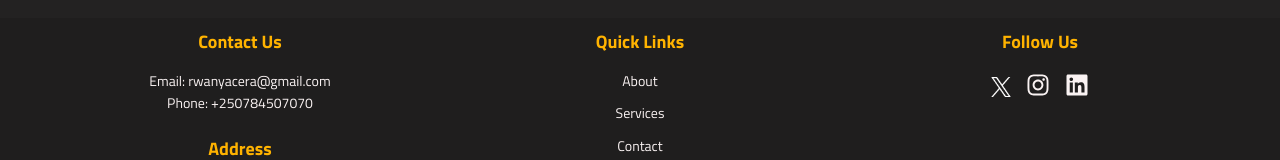
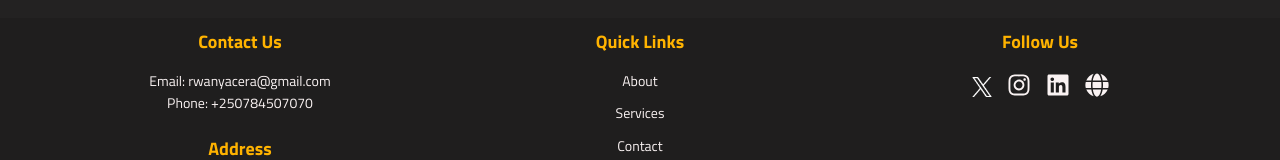
Before and after one commit to Kevin-webdesign/cera-company, a React (Create React App) app: page / in a window 1280 px wide. Shown: the part 743-903 px from the top of the page. Built offline with nearby package versions, Linux system fonts and the light colour scheme.

Commit message:
the web link added

```diff
--- a/src/components/footer/Footer.jsx
+++ b/src/components/footer/Footer.jsx
@@ -1,6 +1,6 @@
 import React from 'react';
 import './Footer.css';
-import { FaLinkedin, FaInstagram} from 'react-icons/fa';
+import { FaLinkedin, FaInstagram, FaGlobe } from 'react-icons/fa';
 import logo from './logo.png';
 const Footer = () => {
   return (
@@ -30,6 +30,9 @@ const Footer = () => {
               <i><FaInstagram/></i>
             </a>
             <a href="https://www.linkedin.com/in/chancelier-cera-rwanyagasore-6841a2128?utm_source=share&utm_campaign=share_via&utm_content=profile&utm_medium=android_app "><FaLinkedin /></a>
+            <a href="https://ceraengineeringservices.com" target="_blank" rel="noopener noreferrer">
+              <i><FaGlobe /></i>
+            </a>
           </div>
         </div>
       </div>
```
